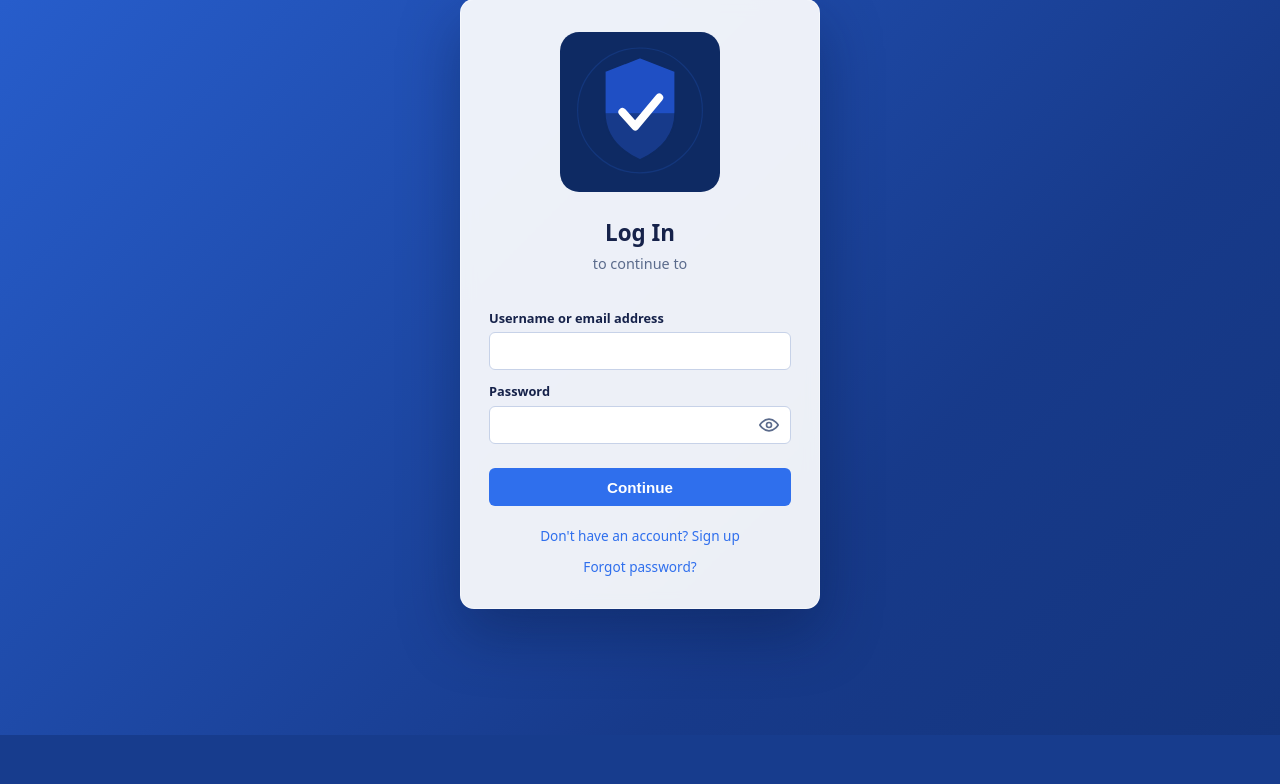
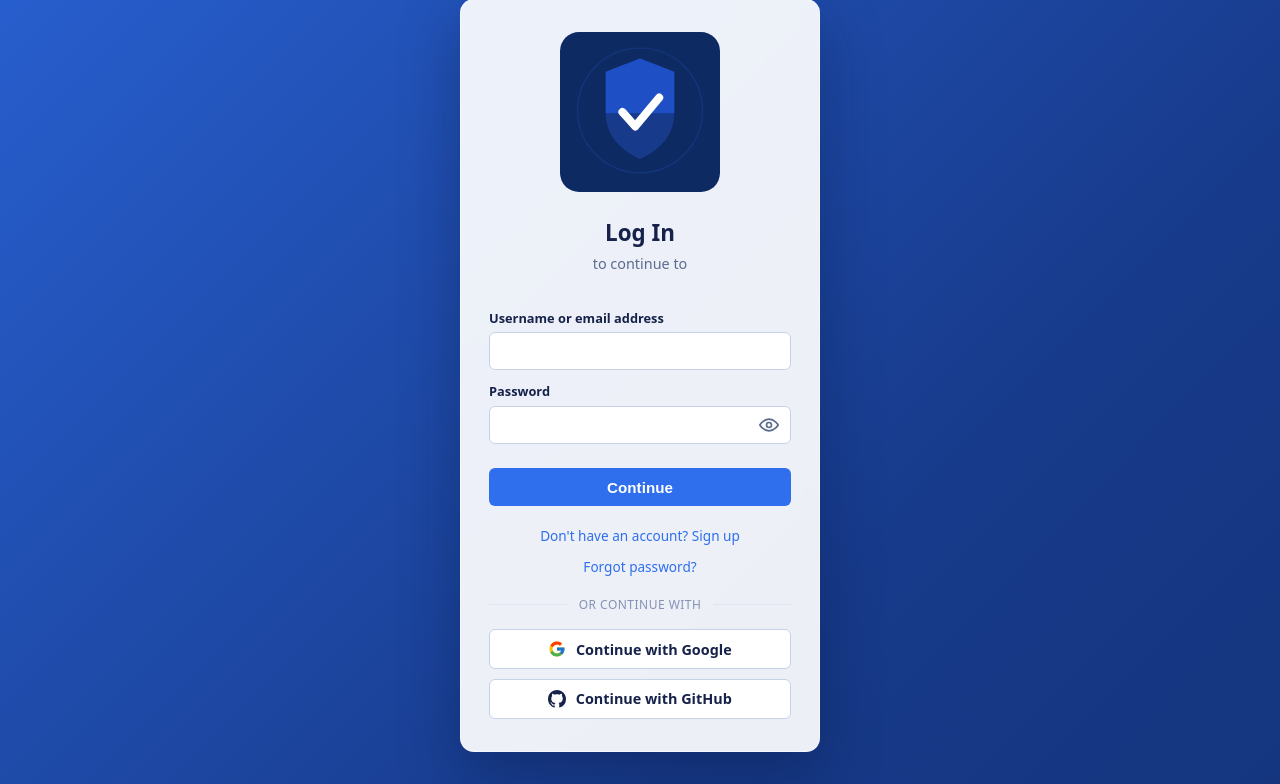
Before and after one commit to cjurgens17/checkpointone-oauth-server, a Flask app: template templates/login.html in a window 1280 px wide. Shown: the part 65-849 px from the top of the page. Before the commit the page ends 800 px from the top, so only its background shows below. Run offline with Flask 3, Linux system fonts and the light colour scheme; the template is opened without the code that fills it, so the values that code supplies are empty; parts of the project's set-up code (start-up, migrations or seed data) failed here and were passed over.

Commit message:
Add 'Continue With' support for Google and Github

```diff
--- a/static/css/style.css
+++ b/static/css/style.css
@@ -248,6 +248,58 @@ code {
   text-decoration: underline;
 }
 
+.auth-divider {
+  display: flex;
+  align-items: center;
+  gap: 0.75rem;
+  margin: 1.25rem 0 1rem;
+  color: #8593b3;
+  font-size: 0.75rem;
+  text-transform: uppercase;
+  letter-spacing: 0.04em;
+}
+
+.auth-divider::before,
+.auth-divider::after {
+  content: "";
+  flex: 1;
+  height: 1px;
+  background: #dfe5f3;
+}
+
+.auth-providers {
+  display: flex;
+  flex-direction: column;
+  gap: 0.6rem;
+}
+
+.auth-provider-btn {
+  display: flex;
+  align-items: center;
+  justify-content: center;
+  gap: 0.6rem;
+  padding: 0.6rem 0.7rem;
+  font-size: 0.9rem;
+  font-weight: 600;
+  color: #16224a;
+  background: #fff;
+  border: 1px solid #c7d2e8;
+  border-radius: 6px;
+  text-decoration: none;
+  transition: background 0.15s ease, border-color 0.15s ease;
+}
+
+.auth-provider-btn:hover {
+  background: #f4f7fd;
+  border-color: #aebbdc;
+}
+
+.auth-provider-btn svg {
+  width: 18px;
+  height: 18px;
+  flex-shrink: 0;
+}
+
 .password-strength {
   margin: 0.5rem 0 0.75rem;
 }
--- a/templates/login.html
+++ b/templates/login.html
@@ -48,6 +48,25 @@
 
     <a class="auth-link" href="{{ url_for('authorize.authorize', response_type=response_type, client_id=client_id, redirect_uri=redirect_uri, scope=scope, state=state, connection=connection, code_challenge=code_challenge, code_challenge_method=code_challenge_method, audience=audience, screen_hint='signup') }}">Don't have an account? Sign up</a>
     <a class="auth-link" href="#">Forgot password?</a>
+
+    <div class="auth-divider"><span>or continue with</span></div>
+    <div class="auth-providers">
+      <a class="auth-provider-btn" href="{{ url_for('authorize.authorize', response_type=response_type, client_id=client_id, redirect_uri=redirect_uri, scope=scope, state=state, connection='google-oauth2', code_challenge=code_challenge, code_challenge_method=code_challenge_method, audience=audience) }}">
+        <svg viewBox="0 0 48 48" aria-hidden="true">
+          <path fill="#FFC107" d="M43.611,20.083H42V20H24v8h11.303c-1.649,4.657-6.08,8-11.303,8c-6.627,0-12-5.373-12-12c0-6.627,5.373-12,12-12c3.059,0,5.842,1.154,7.961,3.039l5.657-5.657C34.046,6.053,29.268,4,24,4C12.955,4,4,12.955,4,24c0,11.045,8.955,20,20,20c11.045,0,20-8.955,20-20C44,22.659,43.862,21.35,43.611,20.083z"/>
+          <path fill="#FF3D00" d="M6.306,14.691l6.571,4.819C14.655,15.108,18.961,12,24,12c3.059,0,5.842,1.154,7.961,3.039l5.657-5.657C34.046,6.053,29.268,4,24,4C16.318,4,9.656,8.337,6.306,14.691z"/>
+          <path fill="#4CAF50" d="M24,44c5.166,0,9.86-1.977,13.409-5.192l-6.19-5.238C29.211,35.091,26.715,36,24,36c-5.202,0-9.619-3.317-11.283-7.946l-6.522,5.025C9.505,39.556,16.227,44,24,44z"/>
+          <path fill="#1976D2" d="M43.611,20.083H42V20H24v8h11.303c-0.792,2.237-2.231,4.166-4.087,5.571c0.001-0.001,0.002-0.001,0.003-0.002l6.19,5.238C36.971,39.205,44,34,44,24C44,22.659,43.862,21.35,43.611,20.083z"/>
+        </svg>
+        Continue with Google
+      </a>
+      <a class="auth-provider-btn" href="{{ url_for('authorize.authorize', response_type=response_type, client_id=client_id, redirect_uri=redirect_uri, scope=scope, state=state, connection='github', code_challenge=code_challenge, code_challenge_method=code_challenge_method, audience=audience) }}">
+        <svg viewBox="0 0 16 16" fill="currentColor" aria-hidden="true">
+          <path d="M8 0C3.58 0 0 3.58 0 8c0 3.54 2.29 6.53 5.47 7.59.4.07.55-.17.55-.38 0-.19-.01-.82-.01-1.49-2.01.37-2.53-.49-2.69-.94-.09-.23-.48-.94-.82-1.13-.28-.15-.68-.52-.01-.53.63-.01 1.08.58 1.23.82.72 1.21 1.87.87 2.33.66.07-.52.28-.87.51-1.07-1.78-.2-3.64-.89-3.64-3.95 0-.87.31-1.59.82-2.15-.08-.2-.36-1.02.08-2.12 0 0 .67-.21 2.2.82.64-.18 1.32-.27 2-.27.68 0 1.36.09 2 .27 1.53-1.04 2.2-.82 2.2-.82.44 1.1.16 1.92.08 2.12.51.56.82 1.27.82 2.15 0 3.07-1.87 3.75-3.65 3.95.29.25.54.73.54 1.48 0 1.07-.01 1.93-.01 2.2 0 .21.15.46.55.38A8.013 8.013 0 0 0 16 8c0-4.42-3.58-8-8-8z"/>
+        </svg>
+        Continue with GitHub
+      </a>
+    </div>
   </div>
 
   <script>
```
Also changed, not shown: 1 other file.
